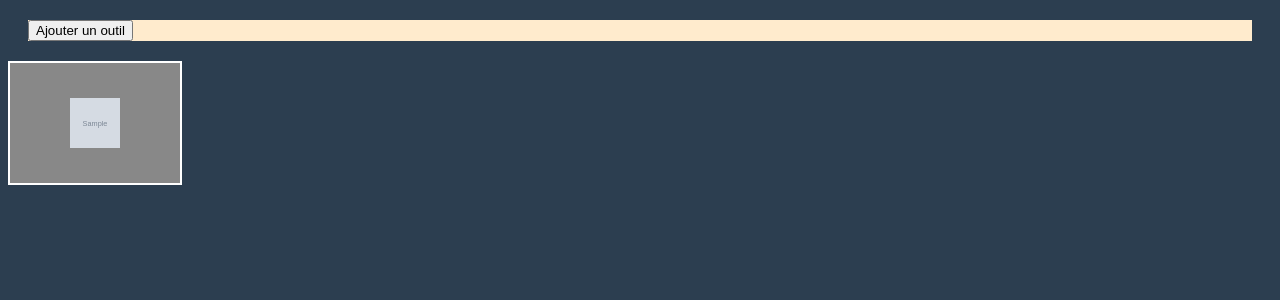
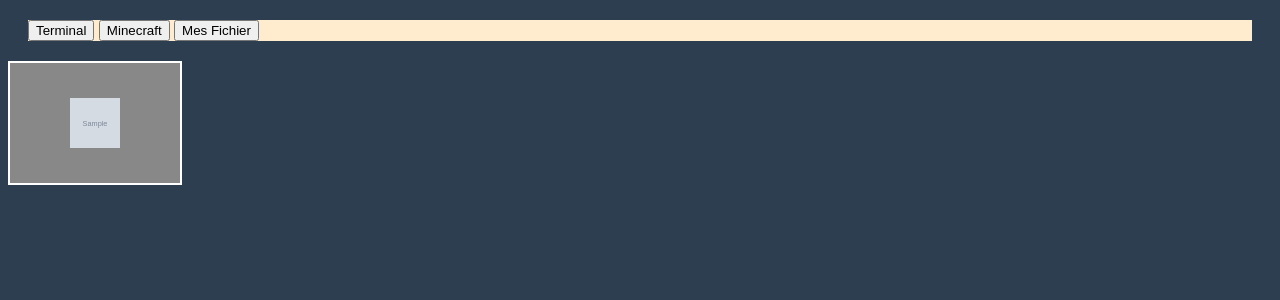
Before and after one commit to Nitronix24/Dashboard-Python, a Django app: template DashBoard/apps/templates/apps/desktop.html in a window 1280 px wide. Shown: the top 300 px of the page. Run offline with Django 5.2, Linux system fonts and the light colour scheme; the template is opened without the code that fills it: most values are stand-ins (such as "Sample title", 1, 10 or a date in 2020); grey boxes marked "Sample" are stand-in pictures.

Commit message:
cedric - ajout boutons

```diff
--- a/DashBoard/apps/templates/apps/desktop.html
+++ b/DashBoard/apps/templates/apps/desktop.html
@@ -39,7 +39,9 @@
 </head>
 <body>
     <div class="toolbar">
-        <button onclick="createTool()">Ajouter un outil</button>
+        <button onclick="createTool('Terminal', 'https://via.placeholder.com/50', '#3498db')">Terminal</button>
+        <button onclick="createTool('Minecraft', 'https://via.placeholder.com/50', '#e74c3c')">Minecraft</button>
+        <button onclick="createTool('Mes Fichier', 'https://via.placeholder.com/50', '#2ecc71')">Mes Fichier</button>
     </div>
 
     {% if tools %}
@@ -79,14 +81,14 @@
 
         document.querySelectorAll(".tool-box").forEach(makeDraggable);
 
-        function createTool() {
+        function createTool(name, icon_url, color) {
             fetch("{% url 'create_tool' %}", {
                 method: "POST",
                 headers: { "X-CSRFToken": "{{ csrf_token }}" },
                 body: new URLSearchParams({
-                    name: "Nouvel Outil",
-                    icon_url: "https://via.placeholder.com/50",
-                    color: "#3498db"
+                    name: name,
+                    icon_url: icon_url,
+                    color: color
                 })
             })
             .then(response => response.json())
```
Also changed, not shown: DashBoard/db.sqlite3.
